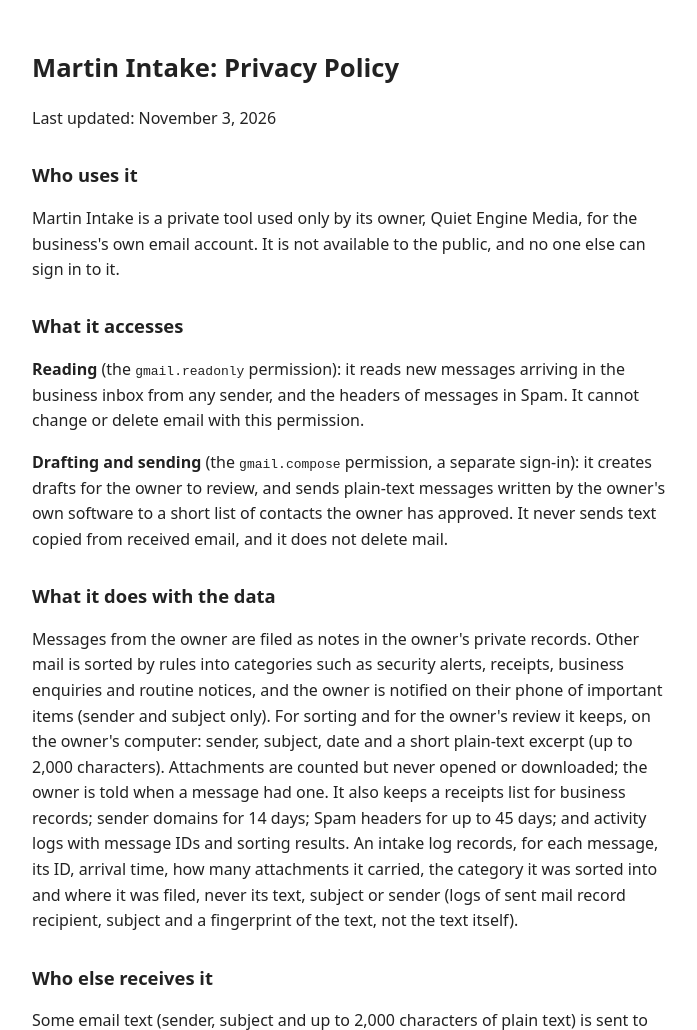
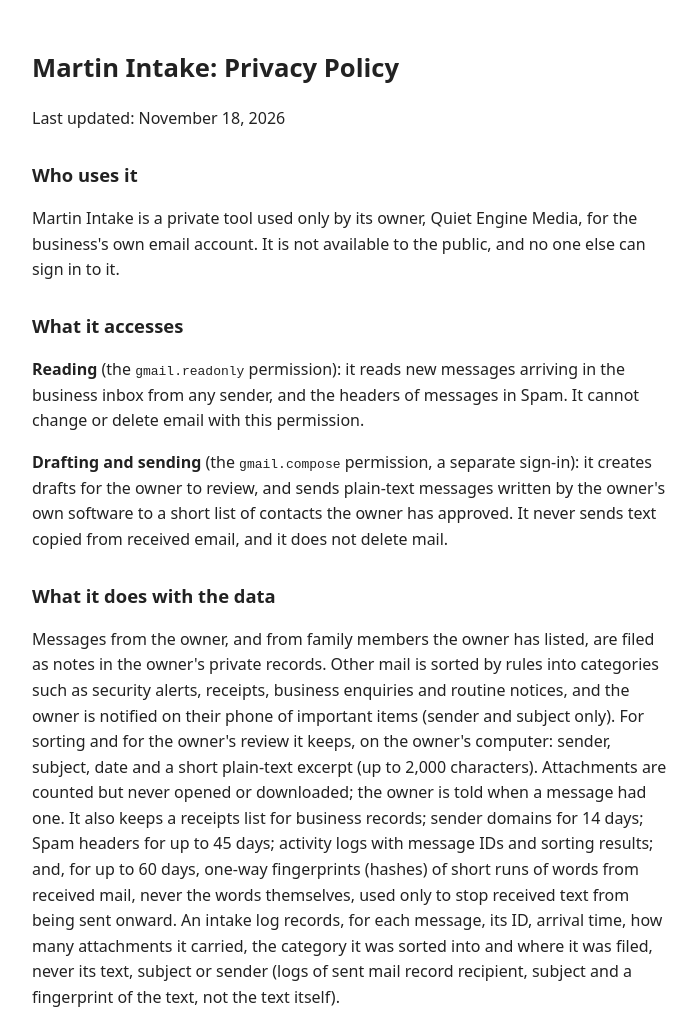
Before and after one commit to quietenginemedia/quietenginemedia.github.io, a plain HTML site: page privacy.html in a window 1280 px wide. Shown: the top 1030 px of the page, without its empty margins (288-985 px from the left). Drawn offline with Linux system fonts and the light colour scheme.

Commit message:
Privacy page: family mail and text fingerprints (Nov 18, 2026)

```diff
--- a/privacy.html
+++ b/privacy.html
@@ -11,7 +11,7 @@
 </head>
 <body>
 <h1>Martin Intake: Privacy Policy</h1>
-<p>Last updated: November 3, 2026</p>
+<p>Last updated: November 18, 2026</p>
 
 <h2>Who uses it</h2>
 <p>Martin Intake is a private tool used only by its owner, Quiet Engine Media, for the business's own email account. It is not available to the public, and no one else can sign in to it.</p>
@@ -21,7 +21,7 @@
 <p><strong>Drafting and sending</strong> (the <code>gmail.compose</code> permission, a separate sign-in): it creates drafts for the owner to review, and sends plain-text messages written by the owner's own software to a short list of contacts the owner has approved. It never sends text copied from received email, and it does not delete mail.</p>
 
 <h2>What it does with the data</h2>
-<p>Messages from the owner are filed as notes in the owner's private records. Other mail is sorted by rules into categories such as security alerts, receipts, business enquiries and routine notices, and the owner is notified on their phone of important items (sender and subject only). For sorting and for the owner's review it keeps, on the owner's computer: sender, subject, date and a short plain-text excerpt (up to 2,000 characters). Attachments are counted but never opened or downloaded; the owner is told when a message had one. It also keeps a receipts list for business records; sender domains for 14 days; Spam headers for up to 45 days; and activity logs with message IDs and sorting results. An intake log records, for each message, its ID, arrival time, how many attachments it carried, the category it was sorted into and where it was filed, never its text, subject or sender (logs of sent mail record recipient, subject and a fingerprint of the text, not the text itself).</p>
+<p>Messages from the owner, and from family members the owner has listed, are filed as notes in the owner's private records. Other mail is sorted by rules into categories such as security alerts, receipts, business enquiries and routine notices, and the owner is notified on their phone of important items (sender and subject only). For sorting and for the owner's review it keeps, on the owner's computer: sender, subject, date and a short plain-text excerpt (up to 2,000 characters). Attachments are counted but never opened or downloaded; the owner is told when a message had one. It also keeps a receipts list for business records; sender domains for 14 days; Spam headers for up to 45 days; activity logs with message IDs and sorting results; and, for up to 60 days, one-way fingerprints (hashes) of short runs of words from received mail, never the words themselves, used only to stop received text from being sent onward. An intake log records, for each message, its ID, arrival time, how many attachments it carried, the category it was sorted into and where it was filed, never its text, subject or sender (logs of sent mail record recipient, subject and a fingerprint of the text, not the text itself).</p>
 
 <h2>Who else receives it</h2>
 <p>Some email text (sender, subject and up to 2,000 characters of plain text) is sent to Anthropic's Claude AI service to classify and summarise it; that step has no tools and cannot take actions. The owner's AI assistant, which also runs on Claude, reads the resulting notes and summaries. Anthropic handles this text under its own terms for the owner's account, and the owner has turned off Anthropic's use of their content for model training. No other outside service receives it. No data is sold or used for advertising. Data obtained through Google APIs is used only for the purposes above, in line with the Google API Services User Data Policy, including its Limited Use requirements, and this tool does not use it to develop, improve or train AI or machine-learning models.</p>
```
